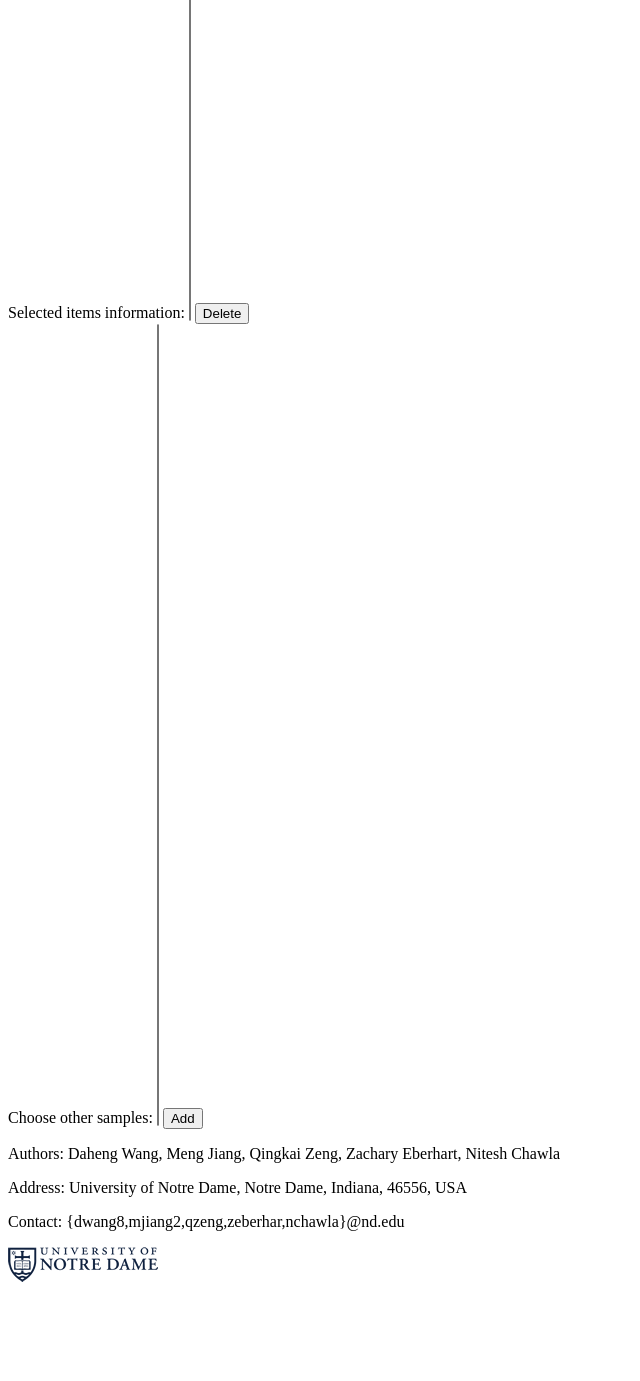
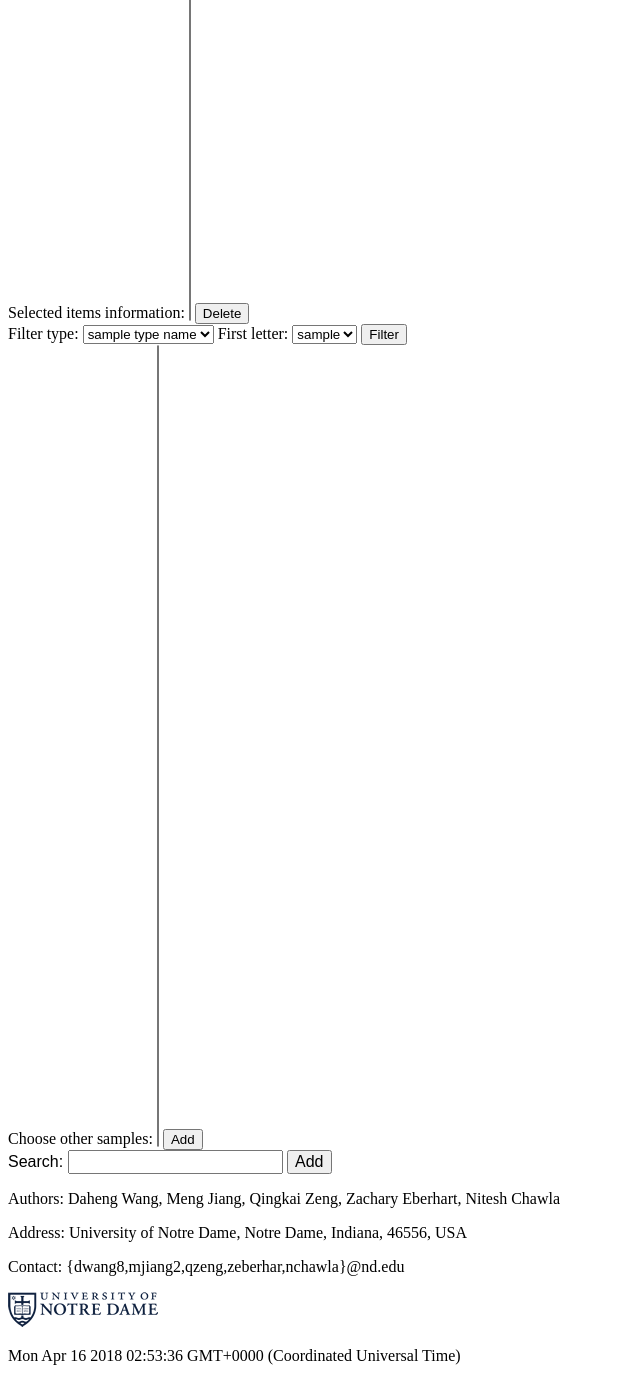
Before and after one commit to adamwang0705/learn_suc-gui, a Django app: template learn_suc/predict/templates/predict/prediction.html in a window 1280 px wide. Shown: the part 115-1496 px from the top of the page, without its empty margins (0-640 px from the left). Before the commit the page ends 1397 px from the top, so only its background shows below. Run offline with Django 3.2, Linux system fonts and the light colour scheme; tables that the repository leaves empty hold one stand-in row (values such as "Sample post"); the template is opened without the code that fills it: values that come from a table or form of the project are taken from there, most other values are stand-ins (such as "Sample title", 1, 10 or a date in 2020); parts of the project's set-up code (start-up, migrations or seed data) failed here and were passed over; some libraries are stand-ins or nearby versions.

Commit message:
first versoin v1.0

```diff
--- a/learn_suc/predict/static/predict/style.css
+++ b/learn_suc/predict/static/predict/css/style.css
@@ -1,3 +1,3 @@
-li {
+option {
     color: blue;
 }
--- /dev/null
+++ b/learn_suc/predict/static/predict/js/main.js
@@ -0,0 +1,32 @@
+// Shorthand for $( document ).ready()
+$(function() {
+    // Perform actions after the DOM is loaded and ready
+    print_sys_time();
+
+    $("#input_partial_item").autocomplete({
+        source: "/learn_suc/index/suggest_item/",  // Subject to change
+        select: function (event, ui) { //item selected
+            auto_complete_select_handler(event, ui);
+            return false;
+        },
+        minLength: 2,
+        delay:300
+    })
+    .autocomplete("instance")._renderItem = function(ul, item) {
+      return $( "<li>" )
+        .append( "<div>(" + item.type_name + ") " + item.name + "</div>" )
+        .appendTo( ul );
+    };
+
+});
+
+function print_sys_time() {
+    var datetime = new Date();
+    $("footer").append("<p>" + datetime + "</p>")
+}
+
+function auto_complete_select_handler(event, ui) {
+    var selected_item = ui.item;
+    $("#input_partial_item").val(selected_item.name);
+    $("#suggested_item_id").val(selected_item.item_id);
+}
--- a/learn_suc/predict/templates/predict/base_index.html
+++ b/learn_suc/predict/templates/predict/base_index.html
@@ -3,7 +3,14 @@
 <html lang="en">
 <head>
     <meta charset="UTF-8">
-    <link rel="stylesheet" type="text/css" href="{% static 'predict/style.css' %}" />
+    <meta name="viewport" content="width=device-width, initial-scale=1">
+    <!-- jQuery !-->
+    <script src="https://ajax.googleapis.com/ajax/libs/jquery/1.12.4/jquery.min.js"></script>
+    <!-- jQuery UI !-->
+    <link rel="stylesheet" href="https://ajax.googleapis.com/ajax/libs/jqueryui/1.12.1/themes/smoothness/jquery-ui.css">
+    <script src="https://ajax.googleapis.com/ajax/libs/jqueryui/1.12.1/jquery-ui.min.js"></script>
+    <!-- Local CSS -->
+    <link rel="stylesheet" type="text/css" href="{% static 'predict/css/style.css' %}" />
     <title>Multi-Type Itemset Embedding for Learning Behavior Success</title>
 </head>
 <body>
@@ -26,6 +33,11 @@
             {% block displaying_items_info %}
             {% endblock displaying_items_info %}
         </div>
+
+        <div id="search_item_wrapper">
+            {% block search_item %}
+            {% endblock search_item %}
+        </div>
     </div>
 
     <footer>
@@ -34,5 +46,7 @@
         <p>Contact: {dwang8,mjiang2,qzeng,zeberhar,nchawla}@nd.edu</p>
         <img src="{% static 'predict/images/academic_mark/PNG/ND_mark_blue_S.png' %}" alt="Notre Dame Academic Mark">
     </footer>
+    <!-- Local JS -->
+    <script type="text/javascript" src="{% static 'predict/js/main.js' %}"></script>
 </body>
 </html>
--- a/learn_suc/predict/templates/predict/prediction.html
+++ b/learn_suc/predict/templates/predict/prediction.html
@@ -9,7 +9,7 @@
 {% block selected_items_info %}
     <div id="selected_items_info">
     {% if selected_items_info %}
-        <form name="delete_item_form" method="post" action= "{% url 'predict:delete_item' %}">
+        <form name="delete_item_form" method="post" action= "{% url 'predict:delete_multiple_items' %}">
             {% csrf_token %}
             <label for="delete_item_multiple_select">Selected items information:</label>
             <select multiple="multiple" name="delete_item_multiple_select" id="delete_item_multiple_select" size="20">
@@ -38,9 +38,44 @@
 {% endblock selected_items_info %}
 
 {% block displaying_items_info %}
+    <div id="filter_items">
+    {% if type_names %}
+        <form name="filter_items_form" method="get" action= "{% url 'predict:index' %}">
+            {% csrf_token %}
+            <label for="filter_type_select">
+                Filter type:
+            </label>
+            <select name="filter_type_select" id="filter_type_select">
+                {% for type_name in type_names %}
+                    {% if type_name == displaying_type %}
+                        <option value="{{ type_name }}" selected="selected">{{ type_name|lower }}</option>
+                    {% else %}
+                        <option value="{{ type_name }}">{{ type_name|lower }}</option>
+                    {% endif %}
+                {% endfor %}
+            </select>
+            <label for="filter_fl_select">
+                First letter:
+            </label>
+            <select name="filter_fl_select" id="filter_fl_select">
+                {% for filter_fl in filter_fls %}
+                    {% if filter_fl == displaying_fl %}
+                        <option value="{{ filter_fl }}" selected="selected">{{ filter_fl|lower }}</option>
+                    {% else %}
+                        <option value="{{ filter_fl }}">{{ filter_fl|lower }}</option>
+                    {% endif %}
+                {% endfor %}
+            </select>
+            <input type="submit" value="Filter" />
+        </form>
+    {% else %}
+        <p>No valid type retrieved.</p>
+    {% endif %}
+    </div>
+
     <div id="displaying_items">
     {% if displaying_items_info %}
-        <form name="add_item_form" method="post" action= "{% url 'predict:add_item' %}">
+        <form name="add_item_form" method="post" action= "{% url 'predict:add_multiple_items' %}">
             {% csrf_token %}
             <label for="add_item_multiple_select">
                 Choose other {{ displaying_type|lower }}{{ displaying_items|length|pluralize }}:
@@ -69,3 +104,15 @@
     {% endif %}
     </div>
 {% endblock displaying_items_info %}
+
+{% block search_item %}
+    <div class="ui-widget" id="search_item">
+        <form name="search_item_form" method="post" action= "{% url 'predict:add_suggested_item' %}">
+            {% csrf_token %}
+            <label for="input_partial_item">Search: </label>
+            <input id="input_partial_item">
+            <input name='suggested_item_id' id="suggested_item_id" type="hidden">
+            <input type="submit" value="Add" />
+        </form>
+    </div>
+{% endblock search_item %}
--- a/learn_suc/predict/urls.py
+++ b/learn_suc/predict/urls.py
@@ -16,8 +16,9 @@ urlpatterns = [
     # Default
     path('', views.index, name='default'),
     path('index/', views.index, name='index'),
-    # Delete selected item
-    path('index/delete_item/', views.delete_item, name='delete_item'),
-    path('index/add_item/', views.add_item, name='add_item'),
-    # TODO: suggest item
+    # Add, delete, suggest operations on item
+    path('index/delete_multiple_items/', views.delete_multiple_items, name='delete_multiple_items'),
+    path('index/add_multiple_items/', views.add_multiple_items, name='add_multiple_items'),
+    path('index/suggest_item/', views.suggest_item, name='suggest_item'),
+    path('index/add_suggested_item/', views.add_suggested_item, name='add_suggested_item'),
 ]
```
Also changed, not shown: learn_suc/predict/views.py (+103 -26 lines).
